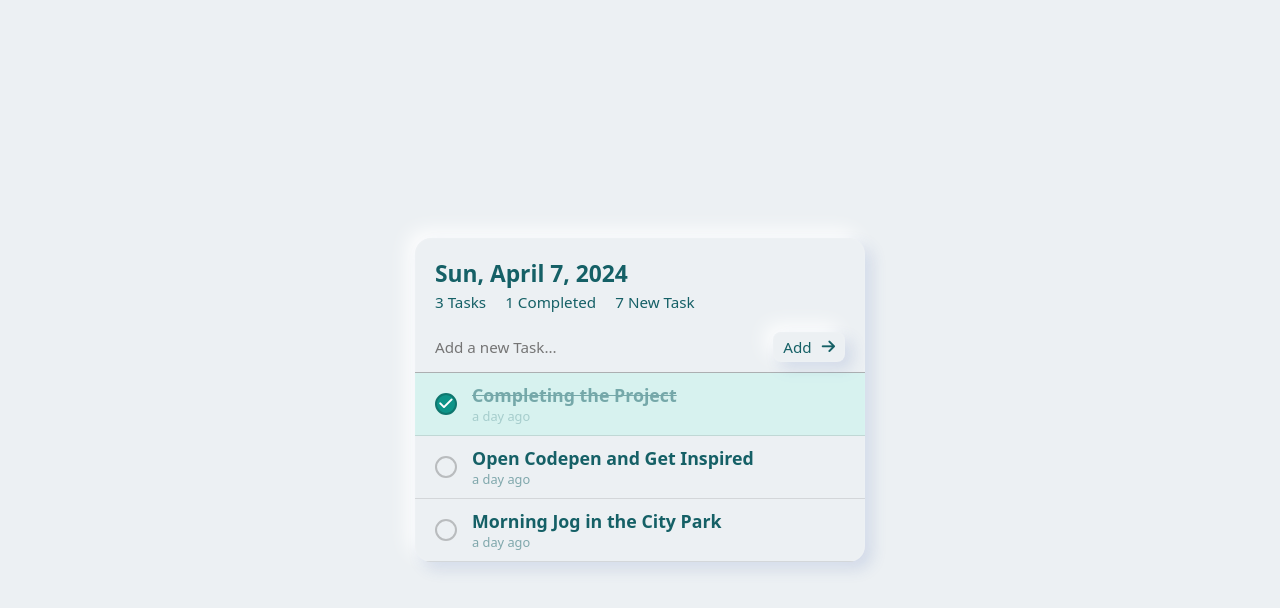
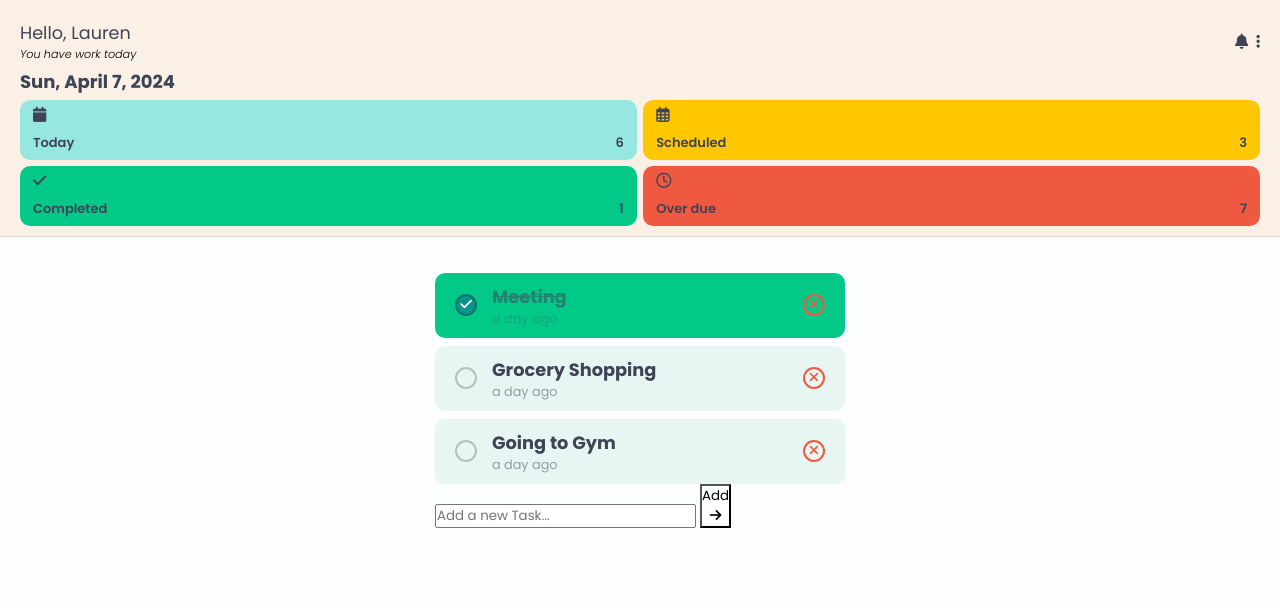
Before and after one commit to cmpezahe/taskmanagement, a website built with Vite: page index.html in a window 1280 px wide. Built offline with nearby package versions, Linux system fonts and the light colour scheme.

Commit message:
'Improved version'

```diff
--- a/assets/css/style.css
+++ b/assets/css/style.css
@@ -1,140 +1,202 @@
-@import url("https://fonts.googleapis.com/css2?family=Poppins:wght@400;500&display=swap");
+/*? Import Font Poppins */
+@import url(https://fonts.googleapis.com/css?family=Poppins:100,100italic,200,200italic,300,300italic,regular,italic,500,500italic,600,600italic,700,700italic,800,800italic,900,900italic);
 
+/*! Reset */
 * {
+  margin: 0;
   padding: 0;
-  margin: 0;
-  /* font-family: "Poppins", sans-serif; */
-  outline: none;
-  border: none;
-  border-radius: 0;
-  /* color: #000000; */
-  font-family: system-ui, "Poppins", sans-serif;
-  color: var(--fg);
+  box-sizing: border-box;
+  font-family: 'Poppins', sans-serif;
+  /* border: 1px solid red; */
+
 }
 
+/* ? Custom CSS */
 :root {
-  --compelted-clr: #99F6E440;
-  --bg: hsl(var(--hue), 10%, 90%);
-  --fg: hsl(var(--hue), 66%, 24%);
-  --primary: hsl(var(--hue), 66%, 44%);
-  --hue: 184;
-  --background-clr: #ecf0f3;
-  --orang-clr: #f96d00;
-  --style-clr: hsl(184, 66%, 54%);
-  --green-clr: #559C01;
-  --black-clr: #000000;
-  --grey-clr: #76777c;
-  --border: 2px solid rgba(255, 255, 255, 0.068);
-  --gradient: linear-gradient(145deg, hsl(var(--hue), 10%, 85%), hsl(var(--hue), 10%, 100%));
-  --shawdo: 7px 7px 15px rgba(55, 84, 170, 0.15), -7px -7px 20px white, inset 0px 0px 4px rgba(255, 255, 255, 0.2);
+  --scheduled-clr: #FFC700;
+  --today-clr: #97E7E1;
+  --all-color: #03C988;
+  --overdue-clr: #F05941;
+  --font-clr: #0C0C0C;
+  --header-clr: #FAF0E6;
+  --card-color: #E7F6F2;
+}
+
+html {
+  scroll-behavior: smooth;
+}
+
+body {
+
+  background-color: var(--bg-color1);
+  color: var(--color1);
+}
+
+body.dark {
+  --bg-color1: #0b0f19;
+  --bg-color2: #1c1e2a;
+  --color1: #FEFDED;
+  --color2: #DDD;
+
+}
+
+body:not(.dark) {
+  --bg-color1: #fbfdff;
+  --bg-color2: #f5f5f5;
+  --color1: #3e4455;
+  --color2: #000;
+
 }
 
 body {
   position: absolute;
   width: 100%;
   height: 100%;
-  font-size: 0.95rem;
+  font-size: .95rem;
   display: flex;
   justify-content: center;
   align-items: center;
-  /* box-shadow: var(--shawdo); */
-  background: var(--background-clr);
-  /* background: linear-gradient(30deg, #0891B2, #B5EEF0, #5EEAD4) fixed; */
-}
-
-input,
-textarea,
-button {
-  background: transparent;
-  border-radius: 0;
-  font-size: 0.95rem;
 }
 
 main {
   display: flex;
   width: 450px;
-  max-height: 80%;
+  max-height: 95%;
   padding: 0 20px;
+}
+
+button {
+  background: transparent;
+  border-radius: 0;
+}
+
+header {
+  position: fixed;
+  top: 0;
+  left: 0;
+  width: 100%;
+  justify-content: space-between;
+  align-items: center;
+  padding: 20px 20px 10px 20px;
+  border-bottom: 1px solid #21212118;
+  background: var(--header-clr);
 }
 
 #wrapper {
   width: 100%;
   position: relative;
   display: grid;
-  background: var(--background-clr);
-  /* box-shadow: 0 10px 80px #0e74909f, 0 10px 10px #0E749020; */
-  border-radius: 1rem;
-  overflow-y: hidden;
-  box-shadow: var(--shawdo);
+  border: 15px;
+  overflow: hidden;
 }
 
-header {
-  padding: 20px 20px 10px 20px;
-  border-bottom: 1px solid #21212150;
+.profile {
+  display: flex;
+  width: 100%;
+  align-items: center;
+  flex-direction: row-reverse;
+  justify-content: space-between;
+
+
+}
+
+.profile .user-notifications {
+  display: flex;
+  align-items: center;
+  gap: .5rem;
+}
+
+
+
+.user-prifle {
+  display: flex;
+  flex-direction: column;
+  /* margin-left: 10px; */
+  justify-content: center;
+}
+
+.profile .user-prifle .user-name {
+  font-weight: 400;
+  font-size: 1.1rem;
+  color: var(--color1);
+
+}
+
+.profile .user-prifle .message {
+  font-size: .7rem;
+  color: var(--color2);
+  font-style: italic;
+  font-weight: 300;
 }
 
 .task-container {
-  display: flex;
-  gap: 1.2rem;
-  margin-top: .2rem;
+  display: grid;
+  grid-template-columns: 1fr 1fr;
+  width: 100%;
+  justify-content: center;
+  gap: .4rem;
 }
 
-#input {
-  display: grid;
-  gap: 20px;
-  grid-template-columns: 1fr auto;
-  margin: 20px 0 0 0;
+.profile-date {
+  font-size: 18px;
+  margin: 5px 0;
 }
 
-#input .form-control {
+.task-container .task-menu {
+  display: flex;
+  flex-direction: column;
+  border-radius: 10px;
+  background: #90D26D;
   width: 100%;
+  justify-content: space-between;
+  height: 60px;
+  padding: 7px 13px;
+
 }
 
-#input #submit-btn {
-  padding: 5px 10px;
-  display: grid;
-  grid-template-columns: 1fr auto;
-  align-items: center;
-  gap: 5px;
-  background: var(--background-clr);
-  box-shadow: var(--shawdo);
-  border-radius: .5rem;
-  cursor: pointer;
+.task-container .task-menu .icon-container {
+  display: flex;
 }
 
-#input #submit-btn {
-  color: #ffffff;
+
+.task-sub-munu {
   display: flex;
-  align-items: center;
-  gap: 10px;
+  justify-content: space-between;
+  font-size: 13px;
+  font-weight: 600;
 }
 
-#input #submit-btn * {
-  color: var(--fg);
+.task-container .today-task {
+  background: var(--today-clr);
 }
 
-#input #submit-btn:hover {
-  /* filter: contrast(1.5); */
-  background: var(--gradient);
+.task-container .scheduled-task {
+  background: var(--scheduled-clr);
 }
 
-#list {
-  overflow-y: auto;
-  display: grid;
+
+.task-container .completed-task {
+  background: var(--all-color);
 }
 
-#list::-webkit-scrollbar {
-  width: 8px;
+.task-container .overdue-task {
+  background: var(--overdue-clr);
 }
 
-#list::-webkit-scrollbar-button {
-  height: 5px;
+
+/*! MAIN CONTAIN   */
+#list {
+  width: 100%;
+  max-height: 300px;
+  /* Set a fixed height for the container */
+  overflow-y: auto;
+  /* Enable vertical scroll */
+  display: flex;
+  flex-direction: column;
+  gap: 8px;
+  background: var(--bg-color1);
 }
 
-#list::-webkit-scrollbar-thumb {
-  background: #212121;
-  border-radius: 2rem;
-}
 
 .cards .cards-info .time {
   opacity: 0.5;
@@ -147,9 +209,9 @@ header {
   align-items: center;
   gap: 15px;
   padding: 10px 20px;
-  border-bottom: 1px solid #21212120;
-  cursor: default;
-
+  background-color: var(--card-color);
+  cursor: pointer;
+  border-radius: 10px;
 }
 
 .cards-info {
@@ -163,7 +225,8 @@ header {
 }
 
 .cards.resolved {
-  background: var(--compelted-clr);
+  background: var(--all-color);
+
 }
 
 .cards.resolved .cards-info {
@@ -190,17 +253,18 @@ header {
 }
 
 .cards .delete-btn {
-  visibility: hidden;
+  /* visibility: hidden; */
   width: 22px;
   height: 22px;
   border-radius: 50%;
-  border: 2px solid var(--orang-clr);
-  color: var(--orang-clr);
+  border: 2px solid var(--overdue-clr);
+  color: var(--overdue-clr);
   cursor: pointer;
+
 }
 
 .cards:hover {
-  background: #99F6E420;
+  background: #17181820;
 }
 
 .cards:hover .delete-btn {
--- /dev/null
+++ b/assets/css/styleBackup.css
@@ -0,0 +1,214 @@
+@import url("https://fonts.googleapis.com/css2?family=Poppins:wght@400;500&display=swap");
+
+* {
+    padding: 0;
+    margin: 0;
+    /* font-family: "Poppins", sans-serif; */
+    outline: none;
+    border: none;
+    border-radius: 0;
+    /* color: #000000; */
+    font-family: system-ui, "Poppins", sans-serif;
+    color: var(--fg);
+}
+
+:root {
+    --compelted-clr: #99F6E440;
+    --bg: hsl(var(--hue), 10%, 90%);
+    --fg: hsl(var(--hue), 66%, 24%);
+    --primary: hsl(var(--hue), 66%, 44%);
+    --hue: 184;
+    --background-clr: #ecf0f3;
+    --orang-clr: #f96d00;
+    --style-clr: hsl(184, 66%, 54%);
+    --green-clr: #559C01;
+    --black-clr: #000000;
+    --grey-clr: #76777c;
+    --border: 2px solid rgba(255, 255, 255, 0.068);
+    --gradient: linear-gradient(145deg, hsl(var(--hue), 10%, 85%), hsl(var(--hue), 10%, 100%));
+    --shawdo: 7px 7px 15px rgba(55, 84, 170, 0.15), -7px -7px 20px white, inset 0px 0px 4px rgba(255, 255, 255, 0.2);
+}
+
+body {
+    position: absolute;
+    width: 100%;
+    height: 100%;
+    font-size: 0.95rem;
+    display: flex;
+    justify-content: center;
+    align-items: center;
+    /* box-shadow: var(--shawdo); */
+    background: var(--background-clr);
+    /* background: linear-gradient(30deg, #0891B2, #B5EEF0, #5EEAD4) fixed; */
+}
+
+input,
+textarea,
+button {
+    background: transparent;
+    border-radius: 0;
+    font-size: 0.95rem;
+}
+
+main {
+    display: flex;
+    width: 450px;
+    max-height: 80%;
+    padding: 0 20px;
+}
+
+#wrapper {
+    width: 100%;
+    position: relative;
+    display: grid;
+    background: var(--background-clr);
+    /* box-shadow: 0 10px 80px #0e74909f, 0 10px 10px #0E749020; */
+    border-radius: 1rem;
+    overflow-y: hidden;
+    box-shadow: var(--shawdo);
+}
+
+header {
+    padding: 20px 20px 10px 20px;
+    border-bottom: 1px solid #21212150;
+}
+
+.task-container {
+    display: flex;
+    gap: 1.2rem;
+    margin-top: .2rem;
+}
+
+#input {
+    display: grid;
+    gap: 20px;
+    grid-template-columns: 1fr auto;
+    margin: 20px 0 0 0;
+}
+
+#input .form-control {
+    width: 100%;
+}
+
+#input #submit-btn {
+    padding: 5px 10px;
+    display: grid;
+    grid-template-columns: 1fr auto;
+    align-items: center;
+    gap: 5px;
+    background: var(--background-clr);
+    box-shadow: var(--shawdo);
+    border-radius: .5rem;
+    cursor: pointer;
+}
+
+#input #submit-btn {
+    color: #ffffff;
+    display: flex;
+    align-items: center;
+    gap: 10px;
+}
+
+#input #submit-btn * {
+    color: var(--fg);
+}
+
+#input #submit-btn:hover {
+    /* filter: contrast(1.5); */
+    background: var(--gradient);
+}
+
+#list {
+    overflow-y: auto;
+    display: grid;
+}
+
+#list::-webkit-scrollbar {
+    width: 8px;
+}
+
+#list::-webkit-scrollbar-button {
+    height: 5px;
+}
+
+#list::-webkit-scrollbar-thumb {
+    background: #212121;
+    border-radius: 2rem;
+}
+
+.cards .cards-info .time {
+    opacity: 0.5;
+    font-size: 0.8rem;
+}
+
+.cards {
+    display: grid;
+    grid-template-columns: auto 1fr auto;
+    align-items: center;
+    gap: 15px;
+    padding: 10px 20px;
+    border-bottom: 1px solid #21212120;
+    cursor: default;
+
+}
+
+.cards-info {
+    overflow-x: hidden;
+}
+
+.cards-info .task {
+    overflow-x: hidden;
+    white-space: nowrap;
+    text-overflow: ellipsis;
+}
+
+.cards.resolved {
+    background: var(--compelted-clr);
+}
+
+.cards.resolved .cards-info {
+    opacity: 0.5;
+}
+
+.cards.resolved .cards-info .task {
+    text-decoration: line-through;
+}
+
+.cards .resolved-btn {
+    width: 22px;
+    height: 22px;
+    border-radius: 50%;
+    border: 2px solid #21212140;
+    color: #00000000;
+    cursor: pointer;
+}
+
+.cards .resolved-btn.active {
+    background: #0D9488;
+    color: #ffffff;
+    border-color: #0F766E;
+}
+
+.cards .delete-btn {
+    visibility: hidden;
+    /* Initially hide the delete button */
+    width: 22px;
+    height: 22px;
+    border-radius: 50%;
+    /* Create a circular shape */
+    border: 2px solid var(--orang-clr);
+    /* Border color using a custom variable */
+    color: var(--orang-clr);
+    /* Text color using a custom variable */
+    cursor: pointer;
+    /* Show a pointer cursor on hover (indicating interactivity) */
+}
+
+
+.cards:hover {
+    background: #99F6E420;
+}
+
+.cards:hover .delete-btn {
+    visibility: visible;
+}
--- a/assets/js/main.js
+++ b/assets/js/main.js
@@ -7,11 +7,11 @@ function header() {
   storage = storage ? storage : [];
 
   dateHeader.innerHTML = moment(new Date()).format("ddd, LL");
-  taskCount.innerHTML = `${storage.length} Tasks`;
+  taskCount.innerHTML = `${storage.length}`;
 
   // Calculate the number completed tasks
   const completedTasks = storage.filter((task) => task.resolved).length;
-  completetask.innerHTML = `${completedTasks} Completed`;
+  completetask.innerHTML = `${completedTasks}`;
 }
 
 function listSection() {
@@ -170,19 +170,19 @@ window.onload = () => {
       {
         id: "Rb5B80r8jj",
         resolved: false,
-        title: "Morning Jog in the City Park",
+        title: "Going to Gym",
         createdAt: defaultDate,
       },
       {
         id: "eV4B60r5Fc",
         resolved: false,
-        title: "Open Codepen and Get Inspired",
+        title: "Grocery Shopping",
         createdAt: defaultDate,
       },
       {
         id: "pY2v99r0Ff",
         resolved: true,
-        title: "Completing the Project",
+        title: "Meeting",
         createdAt: defaultDate,
       },
     ];
--- a/index.html
+++ b/index.html
@@ -2,42 +2,101 @@
 <html lang="en">
 
 <head>
-  <meta charset="UTF-8">
-  <meta name="viewport" content="width=device-width, initial-scale=1.0">
+  <meta charset="UTF-8" />
+  <meta name="viewport" content="width=device-width, initial-scale=1.0" />
   <title>Task Management</title>
-  <link rel="stylesheet" href="/assets/css/style.css">
+  <link rel="stylesheet" href="/assets/css/style.css" />
   <link rel="stylesheet" href="https://cdnjs.cloudflare.com/ajax/libs/font-awesome/6.0.0-beta2/css/all.min.css"
     integrity="sha512-YWzhKL2whUzgiheMoBFwW8CKV4qpHQAEuvilg9FAn5VJUDwKZZxkJNuGM4XkWuk94WCrrwslk8yWNGmY1EduTA=="
     crossorigin="anonymous" referrerpolicy="no-referrer" />
   <script src="https://cdnjs.cloudflare.com/ajax/libs/moment.js/2.29.1/moment.min.js"
     integrity="sha512-qTXRIMyZIFb8iQcfjXWCO8+M5Tbc38Qi5WzdPOYZHIlZpzBHG3L3by84BBBOiRGiEb7KKtAOAs5qYdUiZiQNNQ=="
     crossorigin="anonymous" referrerpolicy="no-referrer"></script>
+  <!-- FireBase  -->
+  <script src="https://www.gstatic.com/firebasejs/9.1.2/firebase-app.js"></script>
+  <script src="https://www.gstatic.com/firebasejs/9.1.2/firebase-database.js"></script>
 </head>
 
 <body>
   <main>
     <div id="wrapper">
       <header>
-        <h2 id="date"></h2>
+        <div class="profile">
+          <div class="user-notifications">
+            <span class="notification"><i class="fas fa-bell"></i></span>
+            <span><i class="fas fa-ellipsis-v"></i></span>
+          </div>
+          <div class="user-prifle">
+            <span class="user-name"> Hello, Lauren</span>
+            <span class="message">You have work today</span>
+          </div>
+        </div>
+        <h2 class="profile-date" id="date"></h2>
         <div class="task-container">
+
+          <div class="task-menu today-task">
+            <div class="icon-container">
+              <i class="fas fa-calendar"></i>
+            </div>
+            <div class="task-sub-munu">
+              <label for="today">Today</label>
+              <p id="today"> 6</p>
+            </div>
+
+          </div>
+
+          <div class="task-menu scheduled-task">
+            <div class="icon-container">
+              <i class="far fa-calendar-alt"></i>
+            </div>
+            <div class="task-sub-munu">
+              <label for="task-count">Scheduled</label>
               <p id="task-count"></p>
+            </div>
+          </div>
+          <div class="task-menu completed-task">
+            <div class="icon-container">
+              <i class="fas fa-check"></i>
+            </div>
+            <div class="task-sub-munu">
+              <label for="complete_task">Completed</label>
               <p id="complete_task"></p>
-          <p id="new_task">7 New Task</p>
             </div>
+          </div>
+
+
+
+          <div class="task-menu overdue-task">
+
+            <div class="icon-container">
+              <i class="far fa-clock"></i>
+            </div>
+
+            <div class="task-sub-munu">
+              <label for="new_task">Over due</label>
+              <p id="new_task">7</p>
+            </div>
+
+          </div>
+
+        </div>
+
+      </header>
+
+
+
+      <section id="list"></section>
       <div id="input">
         <input type="text" name="task" class="form-control" placeholder="Add a new Task..." value=""
-            autocomplete="off">
+          autocomplete="off" />
         <button id="submit-btn">
           <p>Add</p>
           <i class="fas fa-arrow-right"></i>
         </button>
       </div>
-      </header>
-      <section id="list"></section>
     </div>
   </main>
-
 </body>
-<script src="/assets/js/main.js"></script>
+<script type="module" src="/assets/js/main.js"></script>
 
 </html>
```
Also changed, not shown: assets/img/ux.png (added). Lines whose indentation alone changed are shown as unchanged.
